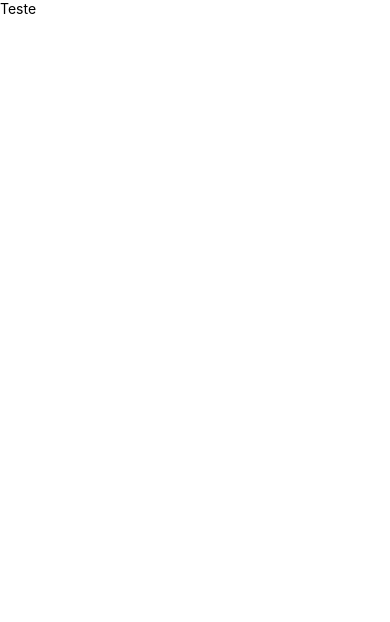
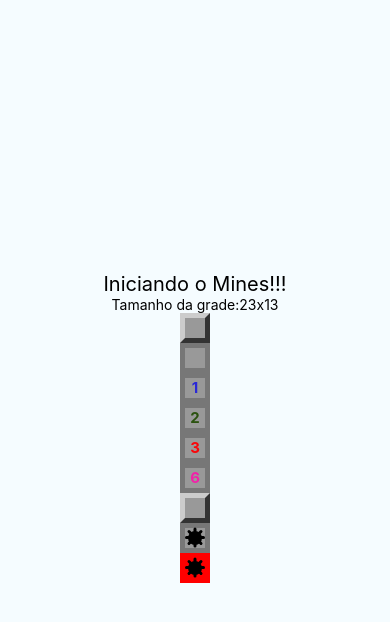
Before and after one commit to jvaraujos/course-react-native-mines, a React Native app in the folder mines/: screen / in a window 390 px wide. Shown: the top 622 px of the page. Built offline with nearby package versions, Linux system fonts and the light colour scheme.

Commit message:
Update App.js

```diff
--- a/mines/src/App.js
+++ b/mines/src/App.js
@@ -1,10 +1,24 @@
 import React,{Component} from 'react';
 import {StyleSheet,SafeAreaView,Text} from 'react-native';
+import params from './params'
+import Field from './components/Field'
 export default class App extends Component{
   render (){
     return (
     <SafeAreaView style={styles.container}>
-      <Text>Teste</Text>
+      <Text style={styles.welcome}>Iniciando o Mines!!!</Text>
+      <Text style={styles.instructions}>Tamanho da grade:
+        {params.getRowsAmount()}x{params.getColumnsAmount()}</Text>
+        <Field/>
+        <Field opened/>
+        <Field opened nearMines={1}/>
+        <Field opened nearMines={2}/>
+        <Field opened nearMines={3}/>
+        <Field opened nearMines={6}/>
+        <Field mined/>
+        <Field mined opened/>
+        <Field mined opened exploded/>
+
     </SafeAreaView>
     );
         }
@@ -12,5 +26,16 @@ export default class App extends Component{
 const styles = StyleSheet.create({
   container: {
    flex:1,
+   justifyContent: 'center',
+   alignItems: 'center',
+   backgroundColor:'#F5FCFF'
+  },
+  welcome:{
+    fontSize:20,
+    textAlign:'center',
+    marginTop:10
+  },
+  instructions: {
+
   }
 });
```
